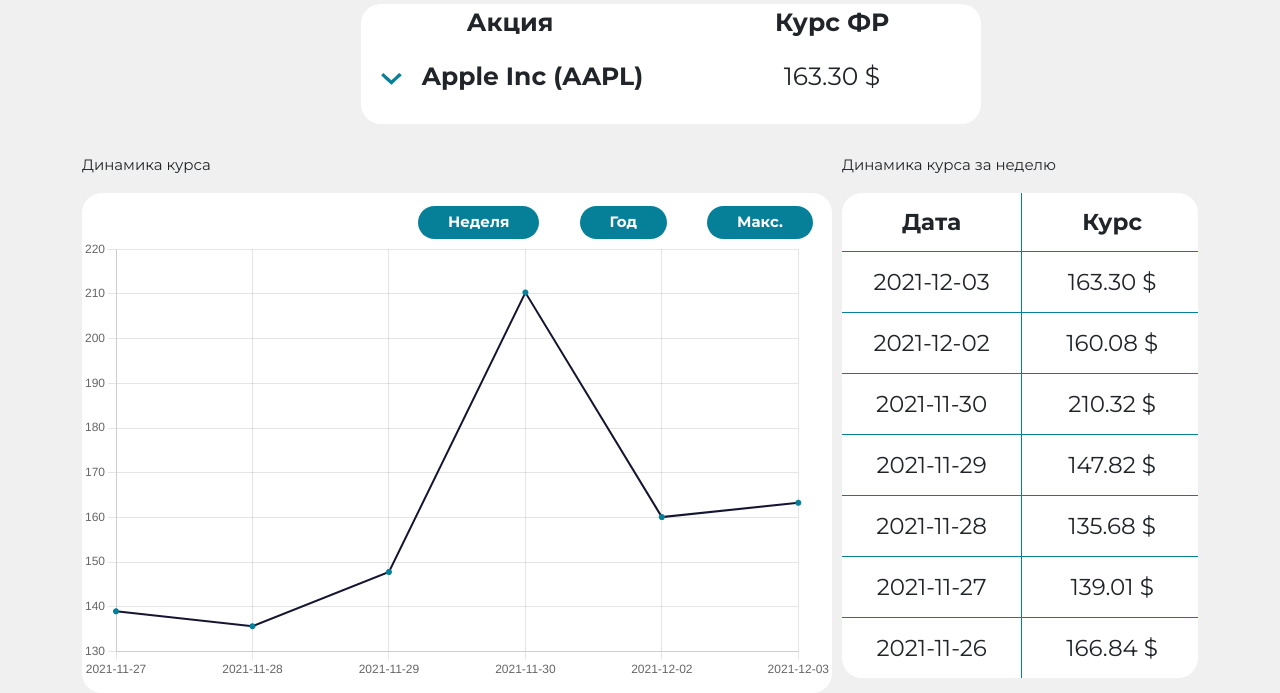
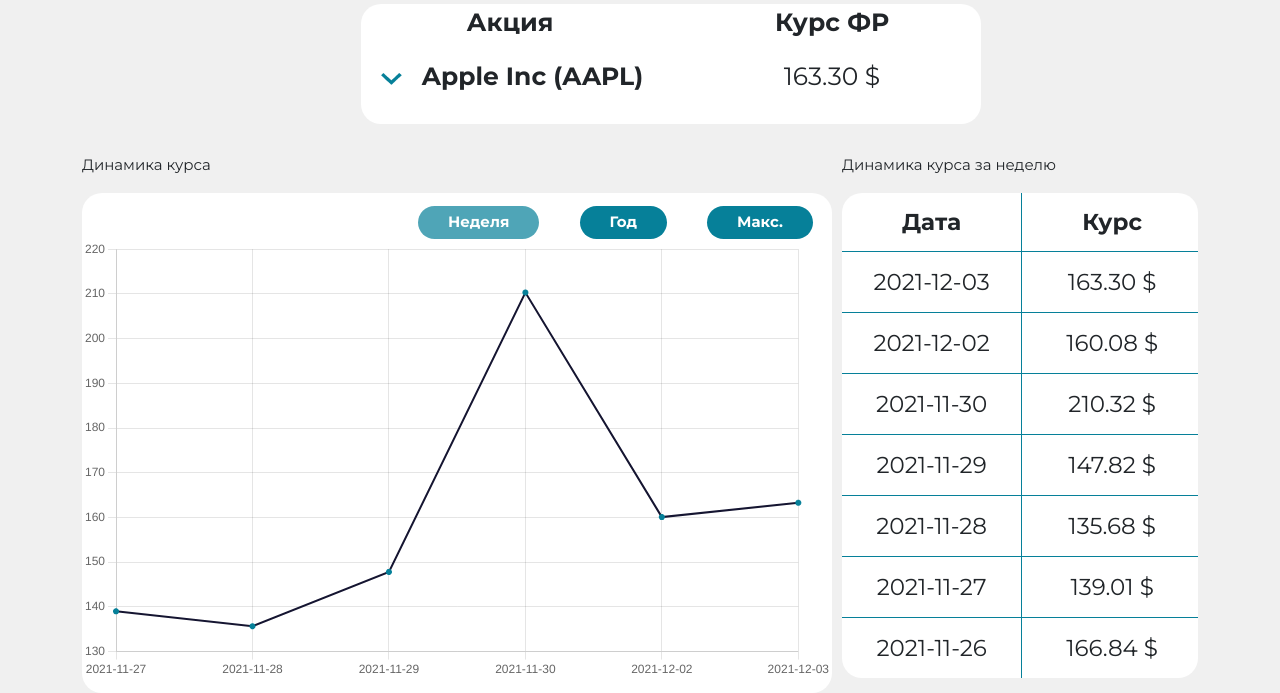
Before and after one commit to ReducetoLover/parsingval, a Django app: page /stock in a window 1280 px wide. Shown: the part 132-825 px from the top of the page. Run offline with Django 3.2, Linux system fonts and the light colour scheme; some libraries are stand-ins or nearby versions.

Commit message:
pip DE@D

```diff
--- a/testproject/main/static/css/style.css
+++ b/testproject/main/static/css/style.css
@@ -227,7 +227,7 @@ h2{
     border-style: hidden;
 }
 .table-rad{
-    padding: 20px 71px;
+    padding: 20px 74px;
     border: 1px solid #068099;
 }
 .table-rd{
@@ -252,6 +252,10 @@ h2{
     border:none;
     transition: 1s;
     margin-left: 8%;
+    opacity: 1;
+}
+.button-day.selected{
+    opacity: 0.7;
 }
 .pad-d{
     margin-left: 40%;
@@ -512,7 +516,7 @@ h2{
         font-size: 12px;
     }
     .table-rad{
-        padding: 5px 31px;
+        padding: 5px 40px;
     }
     .under-text-graph{
         font-size: 10px;
--- a/testproject/main/static/js/select.js
+++ b/testproject/main/static/js/select.js
@@ -1,3 +1,7 @@
+$('.button-day').on('click', function(){
+    $('.button-day').removeClass('selected');
+    $(this).addClass('selected');
+});
 $('.vector .item').on("click",function(){
     $("#scroll").toggleClass('activescroll');
     $(".item").toggleClass('active');
--- a/testproject/main/templates/main/currency.html
+++ b/testproject/main/templates/main/currency.html
@@ -43,7 +43,7 @@
                 <p class="under-text-graph">Динамика курса</p>
                 <div class="block-graph">
                     <div class="pad-d">
-                        <button id="WEEKbutton" class="button-day">Неделя</button>
+                        <button id="WEEKbutton" class="button-day selected">Неделя</button>
                         <button id="YEARbutton" class="button-day">Год</button>
                         <button id="ALLbutton" class="button-day">Макс.</button>
                     </div>
--- a/testproject/main/templates/main/stock.html
+++ b/testproject/main/templates/main/stock.html
@@ -66,7 +66,7 @@
                 <p class="under-text-graph">Динамика курса</p>
                 <div class="block-graph">
                     <div class="pad-d">
-                        <button id="WEEKbutton" class="button-day">Неделя</button>
+                        <button id="WEEKbutton" class="button-day selected">Неделя</button>
                         <button id="YEARbutton" class="button-day">Год</button>
                         <button id="ALLbutton" class="button-day">Макс.</button>
                     </div>
```
